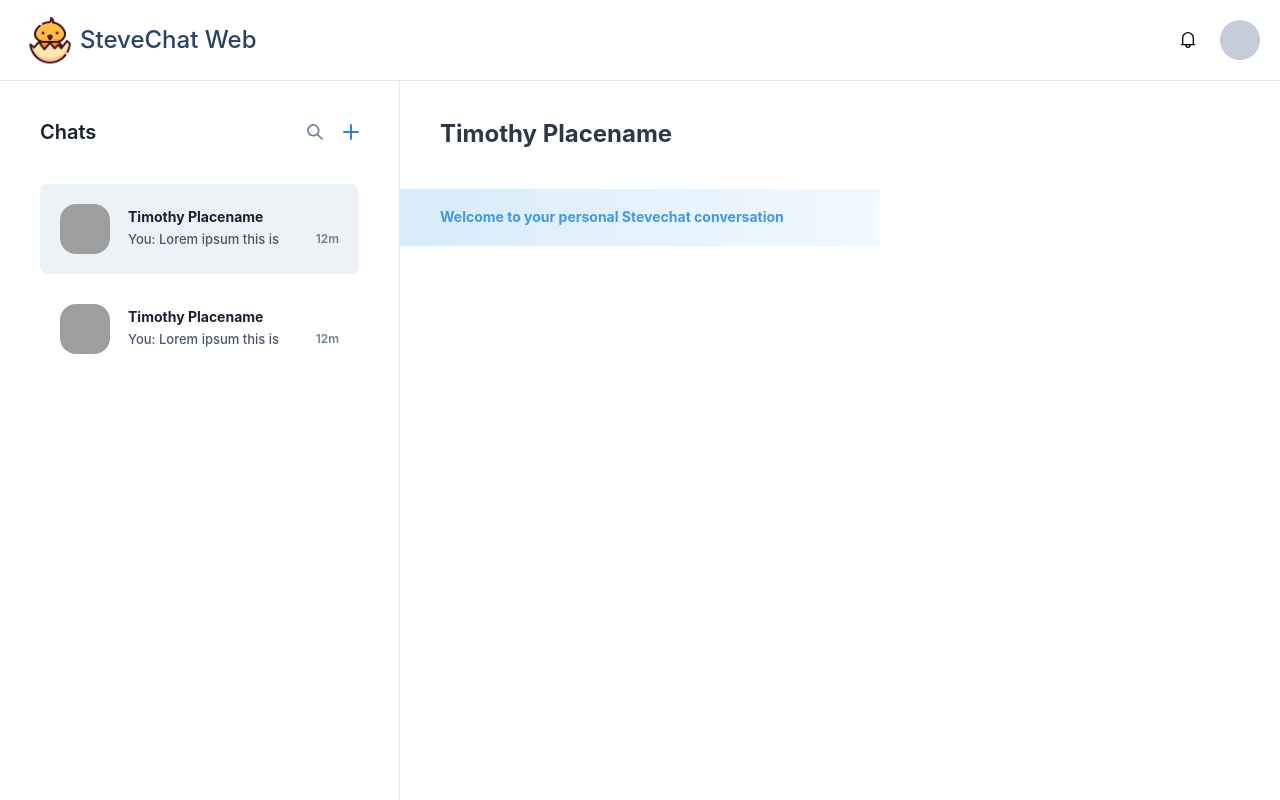
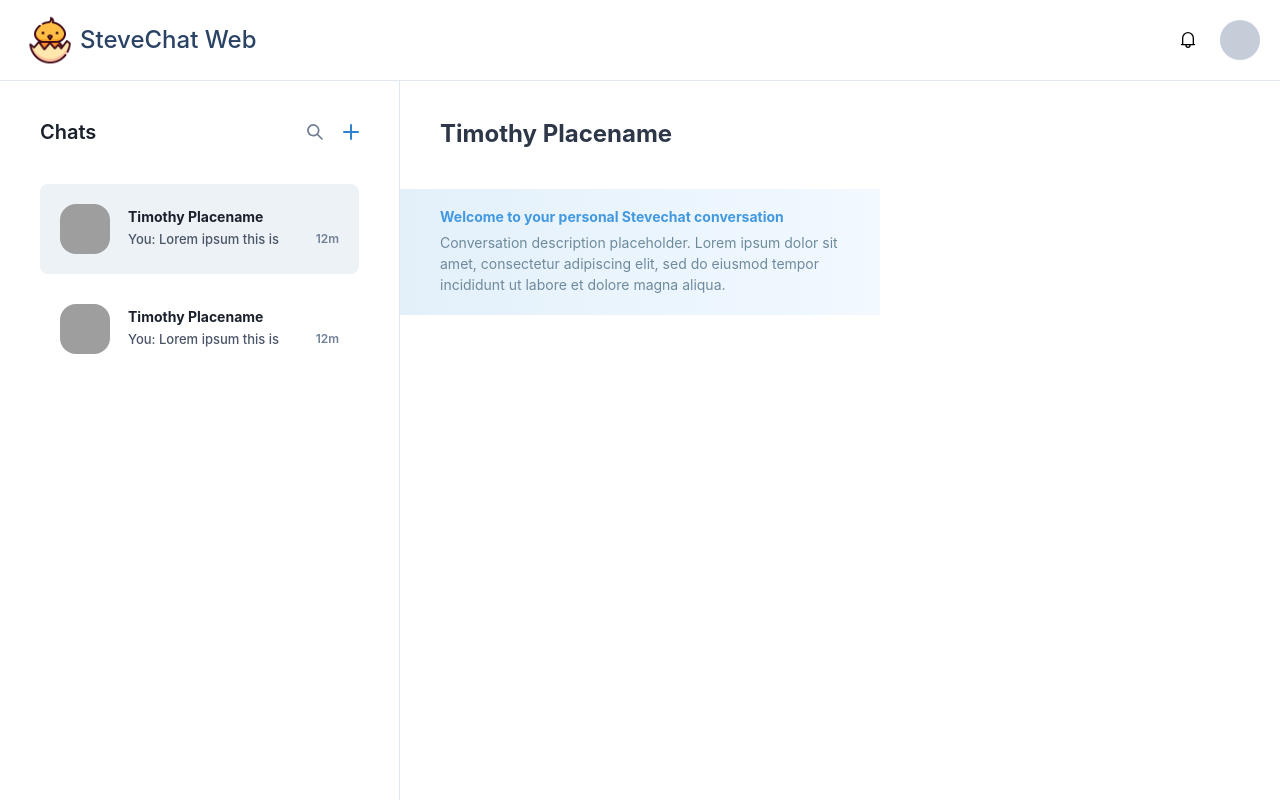
Before and after one commit to Matthew-Man/stevechat-web, a Next.js app: page / in a window 1280 px wide. Built offline with nearby package versions, Linux system fonts and the light colour scheme; grey boxes are pictures that could not be loaded.

Commit message:
Added placeholder conversation description and updated colours

```diff
--- a/src/ChatConversation.tsx
+++ b/src/ChatConversation.tsx
@@ -1,14 +1,15 @@
-import { Box, Heading } from "@chakra-ui/react";
+import { Box, Heading, Text } from "@chakra-ui/react";
 
 export default function ChatConversation() {
   return (
     <Box bgColor="white" p="40px">
       <Heading fontSize="24px" color="gray.700">Timothy Placename</Heading>
-      <Box bgColor="blue.50" maxW="60%" p="20px 40px" m="40px 40px 40px -40px" bgGradient="linear(to-r, #d7ebfa, #f2f9ff)">
+      <Box bgColor="blue.50" maxW="60%" p="20px 40px" m="40px 40px 40px -40px" bgGradient="linear(to-r, #e3f0fa, #f2f9ff)">
         <Heading
           size="xs"
           color="blue.400"
         >Welcome to your personal Stevechat conversation</Heading>
+        <Text mt="6px" fontSize="14px" color="#6e8a9c" fontWeight="med">Conversation description placeholder. Lorem ipsum dolor sit amet, consectetur adipiscing elit, sed do eiusmod tempor incididunt ut labore et dolore magna aliqua. </Text>
       </Box>
     </Box>
   )
```
